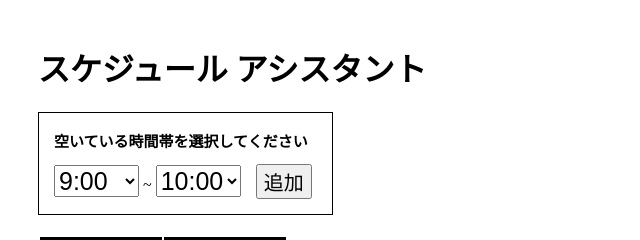
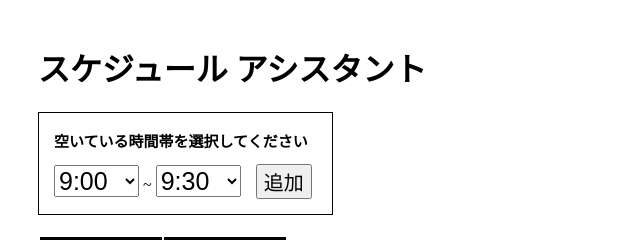
Before and after one commit to fs211108-nakajima-shunsuke/schedule-assistant-app, a React (Vite) app in the folder schedule-app/: page / in a window 1280 px wide. Shown: the top 240 px of the page, without its empty margins (0-640 px from the left). Built offline with nearby package versions, Linux system fonts and the light colour scheme.

Commit message:
change start time into previous end time

```diff
--- a/schedule-app/src/App.jsx
+++ b/schedule-app/src/App.jsx
@@ -6,7 +6,7 @@ import CopyButton from "./componets/CopyButton"
 
 function App() {
   const [sTime, setSTime] = useState("9:00");
-  const [eTime, setETime] = useState("12:00");
+  const [eTime, setETime] = useState("9:30");
   const [resultTime, setResultTime] = useState([]);
 
   const handleTime = (e, callback) => {
@@ -19,7 +19,13 @@ function App() {
       end: eTime,
     };
     setResultTime([...resultTime, temp]);
+    advanceSTimePrevETime();
   };
+
+  const advanceSTimePrevETime = ()=>{
+    const temp = eTime;
+    setSTime(temp);
+  }
 
   const removeTimeFromResult = (index) => {
     const temp = resultTime;
@@ -33,13 +39,13 @@ function App() {
       <div className="select-area">
         <h2>空いている時間帯を選択してください</h2>
         <SelectTime
-          defaultTime="9:00"
+          defaultTime={sTime}
           setTime={setSTime}
           handleTime={handleTime}
         />
         <span> ~ </span>
         <SelectTime
-          defaultTime="10:00"
+          defaultTime={eTime}
           setTime={setETime}
           handleTime={handleTime}
         />
--- a/schedule-app/src/componets/SelectTime.jsx
+++ b/schedule-app/src/componets/SelectTime.jsx
@@ -5,12 +5,12 @@ function SelectTime({ defaultTime, setTime, handleTime }) {
     <>
       <select
         name="time-selector"
-        defaultValue={defaultTime}
+        value={defaultTime}
         onChange={(e) => handleTime(e, setTime)}
       >
-        {TIMES.map((t) => (
+        {TIMES.map((t) =>
           <option key={t}>{t}</option>
-        ))}
+        )}
       </select>
     </>
   );
```
